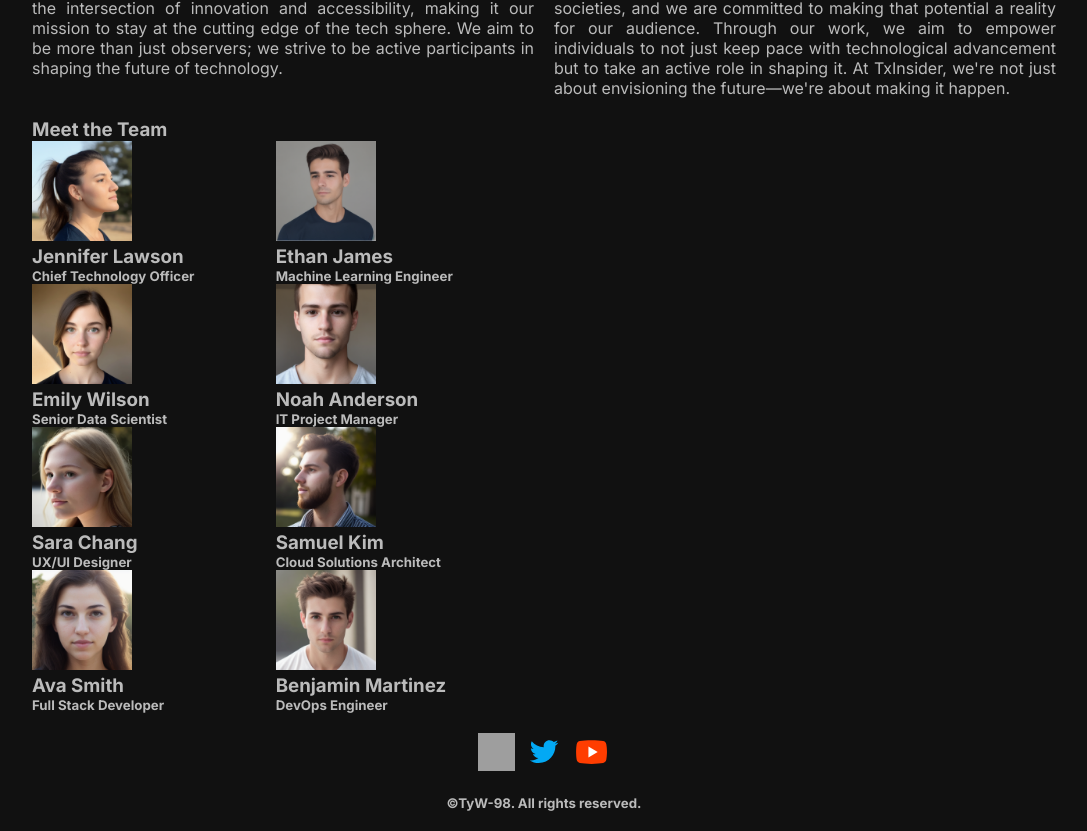
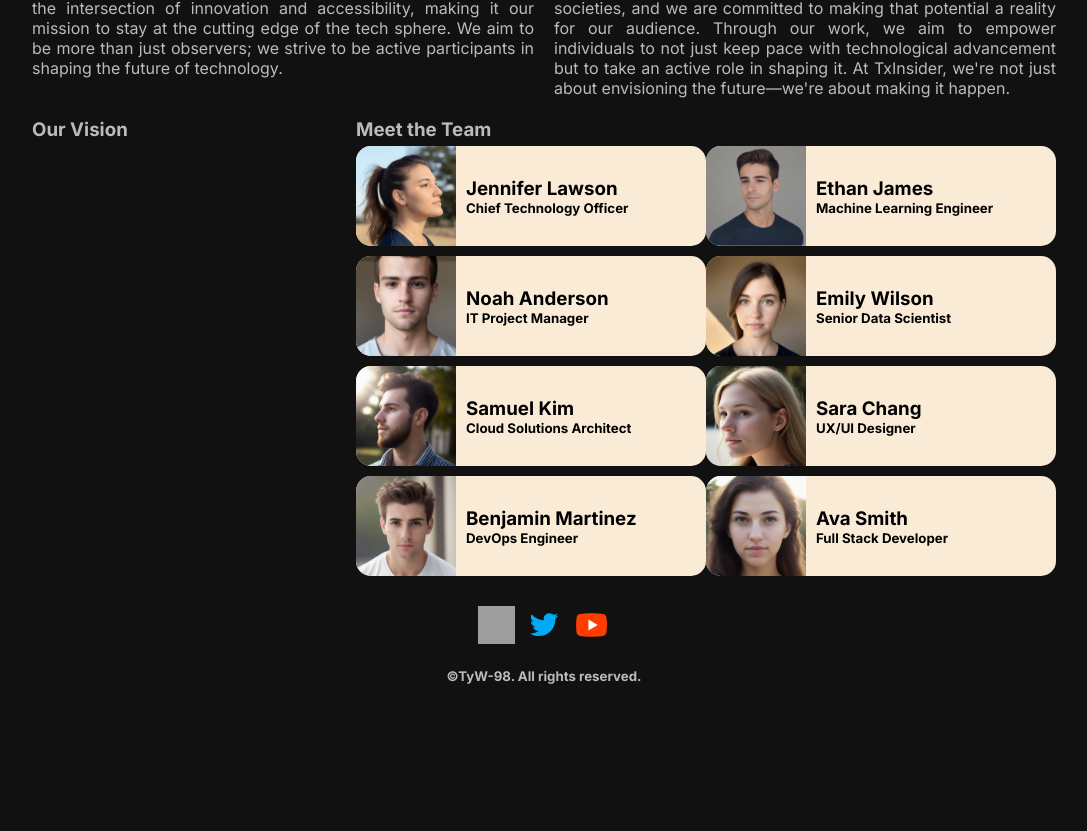
Before and after one commit to TyW-98/tech-blog, a Next.js app: page /about-us in a window 1280 px wide. Shown: the part 650-1481 px from the top of the page, without its empty margins (96-1183 px from the left). After the commit the page ends 1354 px from the top, so only its background shows below. Built offline with nearby package versions, Linux system fonts and the light colour scheme; grey boxes are pictures that could not be loaded.

Commit message:
Add styling to profile cards

```diff
--- a/src/app/about-us/ProfileCard.jsx
+++ b/src/app/about-us/ProfileCard.jsx
@@ -11,8 +11,10 @@ export default function ProfileCard(props) {
         height={100}
         className={styles["profile-picture"]}
       />
-      <h3 className={styles.name}>{props.name}</h3>
-      <h5 className={styles.position}>{props.position}</h5>
+      <div className={styles.info}>
+        <h3 className={styles.name}>{props.name}</h3>
+        <h5 className={styles.position}>{props.position}</h5>
+      </div>
     </div>
   );
 }
--- a/src/app/about-us/page.jsx
+++ b/src/app/about-us/page.jsx
@@ -16,19 +16,14 @@ export default function About() {
       image: "m1",
     },
     {
-      name: "Emily Wilson",
-      position: "Senior Data Scientist",
-      image: "f2",
-    },
-    {
       name: "Noah Anderson",
       position: "IT Project Manager",
       image: "m2",
     },
     {
-      name: "Sara Chang",
-      position: "UX/UI Designer",
-      image: "f3",
+      name: "Emily Wilson",
+      position: "Senior Data Scientist",
+      image: "f2",
     },
     {
       name: "Samuel Kim",
@@ -36,14 +31,20 @@ export default function About() {
       image: "m3",
     },
     {
-      name: "Ava Smith",
-      position: "Full Stack Developer",
-      image: "f4",
+      name: "Sara Chang",
+      position: "UX/UI Designer",
+      image: "f3",
     },
+
     {
       name: "Benjamin Martinez",
       position: "DevOps Engineer",
       image: "m4",
+    },
+    {
+      name: "Ava Smith",
+      position: "Full Stack Developer",
+      image: "f4",
     },
   ];
   return (
@@ -100,6 +101,9 @@ export default function About() {
       </div>
       <div className={styles["container"]}>
         <div>
+          <h3>Our Vision</h3>
+        </div>
+        <div>
           <h3>Meet the Team</h3>
           <div className={styles["teams-container"]}>
             {testTeamProfile.map((profile) => {
--- a/src/app/about-us/page.module.css
+++ b/src/app/about-us/page.module.css
@@ -25,4 +25,5 @@
     display: grid;
     grid-template-columns: auto auto;
     grid-template-rows: auto;
+    margin-top: 5px;
 }
--- a/src/app/about-us/profilecard.module.css
+++ b/src/app/about-us/profilecard.module.css
@@ -0,0 +1,17 @@
+.container {
+    display: grid;
+    grid-template-columns: auto 1fr;
+    grid-template-rows: auto;
+    gap: 10px;
+    margin-bottom: 10px;
+    color: black;
+    background-color: antiquewhite;
+    border-radius: 15px;
+    width: 350px;
+    align-items: center;
+}
+
+.profile-picture {
+    border-top-left-radius: 15px;
+    border-bottom-left-radius: 15px;
+}
```
